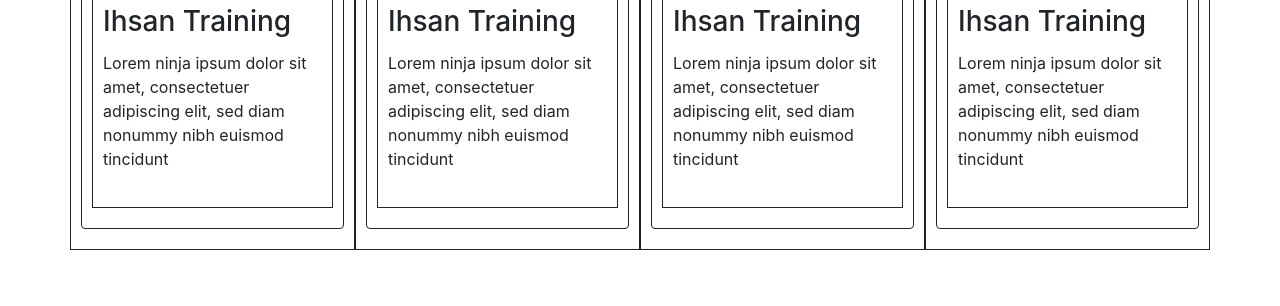
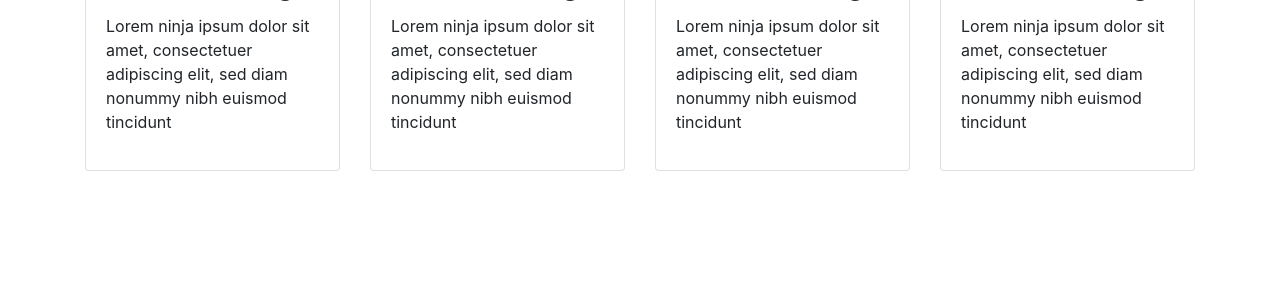
Before and after one commit to tejanhu/Ihsaan, a plain HTML site: page Bootstrap/Jumbotron/index.html in a window 1280 px wide. Shown: the part 494-800 px from the top of the page. Drawn offline with nearby package versions, Linux system fonts and the light colour scheme.

Commit message:
second commit

```diff
--- a/Bootstrap/Jumbotron/index.html
+++ b/Bootstrap/Jumbotron/index.html
@@ -8,10 +8,10 @@
     <!-- Bootstrap CSS -->
     <link rel="stylesheet" href="https://stackpath.bootstrapcdn.com/bootstrap/4.4.1/css/bootstrap.min.css" integrity="sha384-Vkoo8x4CGsO3+Hhxv8T/Q5PaXtkKtu6ug5TOeNV6gBiFeWPGFN9MuhOf23Q9Ifjh" crossorigin="anonymous">
     <style>
-      .row div{
+      /* .row div{
         padding: 20px 10px;
         border: 1px solid;
-      }
+      } */
     </style>
     <title>Hello, world!</title>
   </head>
```
